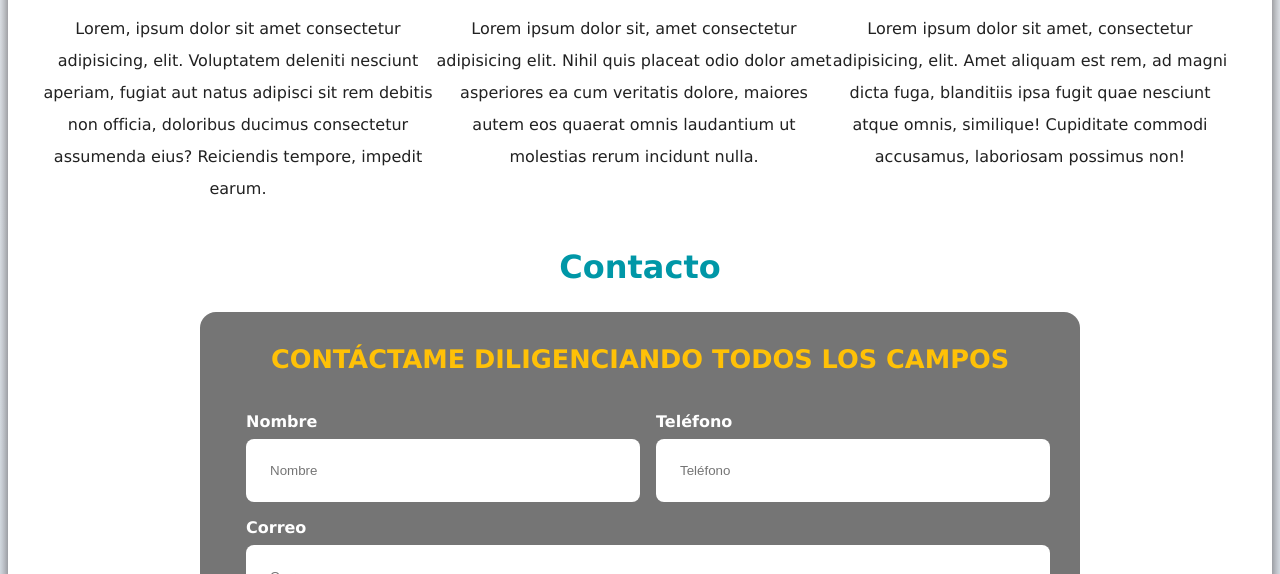
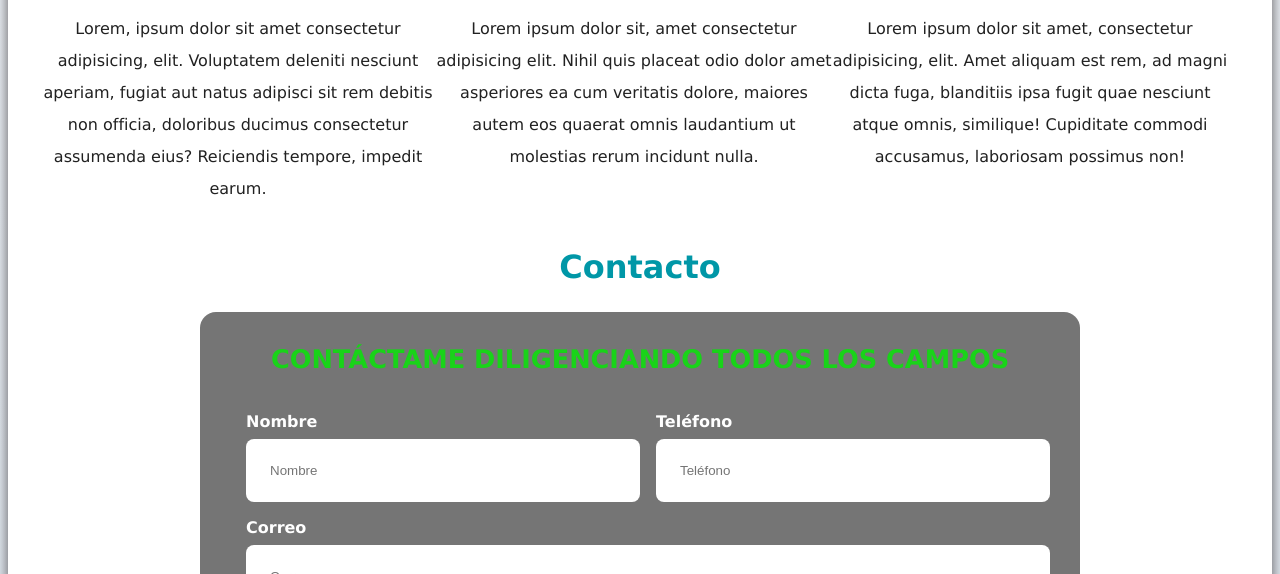
Before and after one commit to Monkeywk1/Primerproyecto, a plain HTML site: page index.html in a window 1280 px wide. Shown: the part 1040-1614 px from the top of the page. Drawn offline with Linux system fonts and the light colour scheme.

Commit message:
Cambio color primario a verde

```diff
--- a/css/style.css
+++ b/css/style.css
@@ -1,6 +1,7 @@
 /* PALETA DE COLORES GENERAL*/
+/*2024/07/8 cambio color primario*/
 :root{
-   --primario: #ffc107;
+   --primario: #19d319;
    --oscuro: #212121;
    --blanco: #ffffff;
    --secundario: #0097A7;
```
